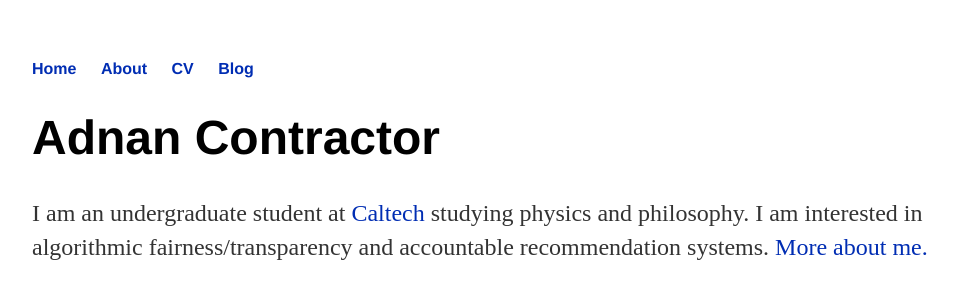
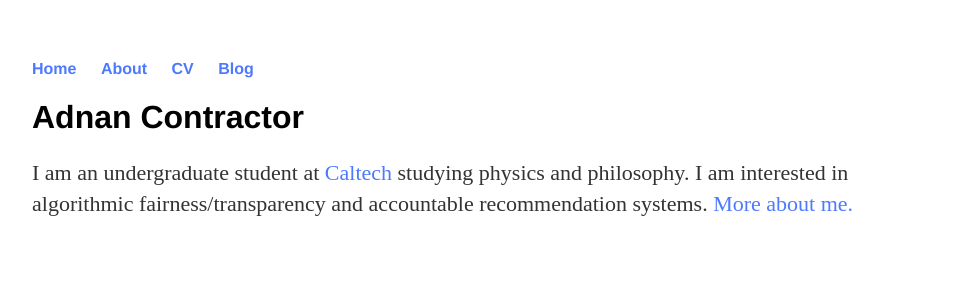
Before and after one commit to acontrac/acontrac.github.io, a Jekyll site: the page built from index.html, in a window 1280 px wide. Shown: the top 300 px of the page, without its empty margins (160-1117 px from the left). Built offline with Jekyll 4.4.1, drawn with Linux system fonts in a browser that asks for light colours.

Commit message:
Update main.css

```diff
--- a/css/main.css
+++ b/css/main.css
@@ -14,17 +14,17 @@ nav ul li, footer ul li {
 }
 a {
     text-decoration: none;
-    color: #002db3;
+    color: #4d79ff;
 }
 a:hover {
     text-decoration: underline;
 }
 h1 {
-    font-size: 3em;
+    font-size: 2em;
     font-family:'Helvetica', 'Arial', 'Sans-Serif';
 }
 p {
-    font-size: 1.5em;
+    font-size: 1.375em;
     line-height: 1.4em;
     color: #333;
 }
@@ -35,7 +35,7 @@ footer {
 
 ul.posts {
     margin: 20px auto 40px;
-    font-size: 1.5em;
+    font-size: 1.25em;
 }
 
 ul.posts li {
```
